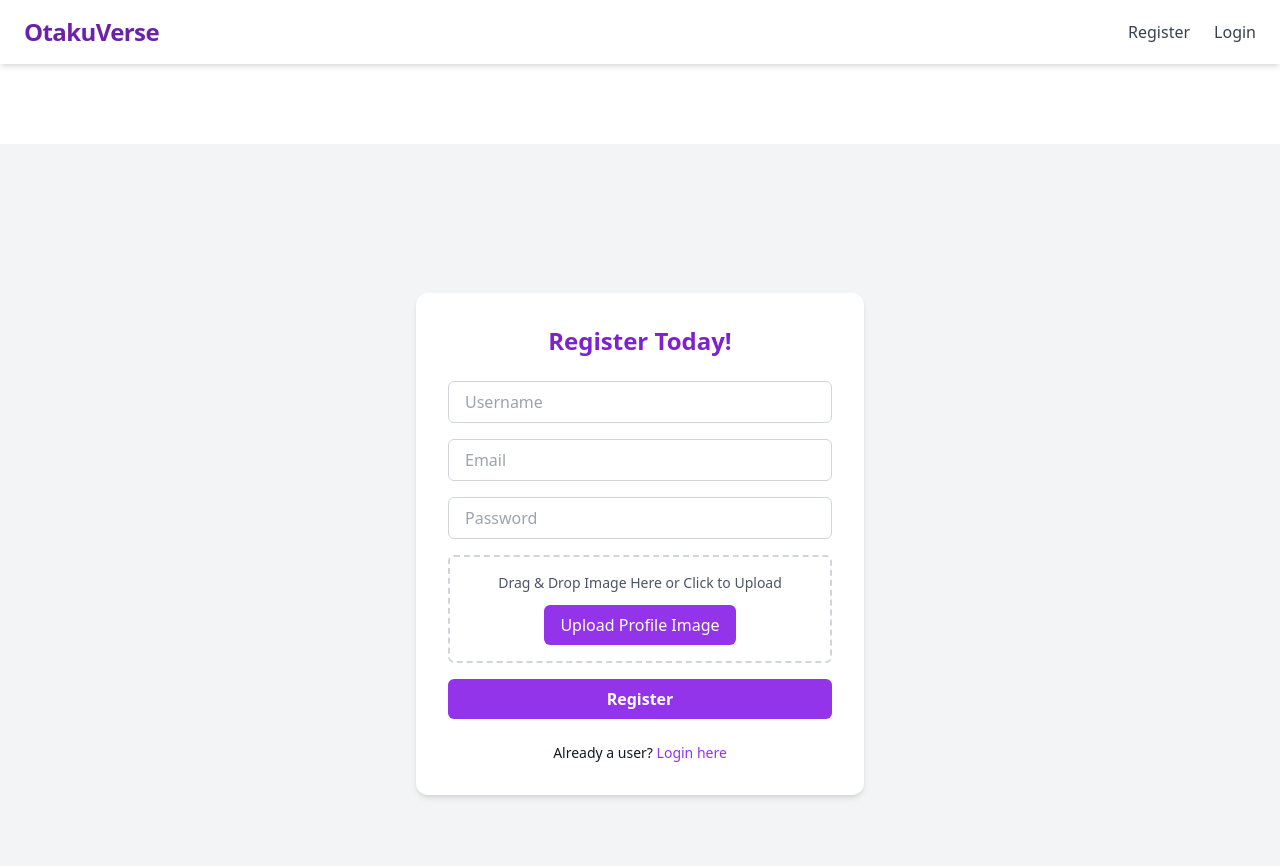
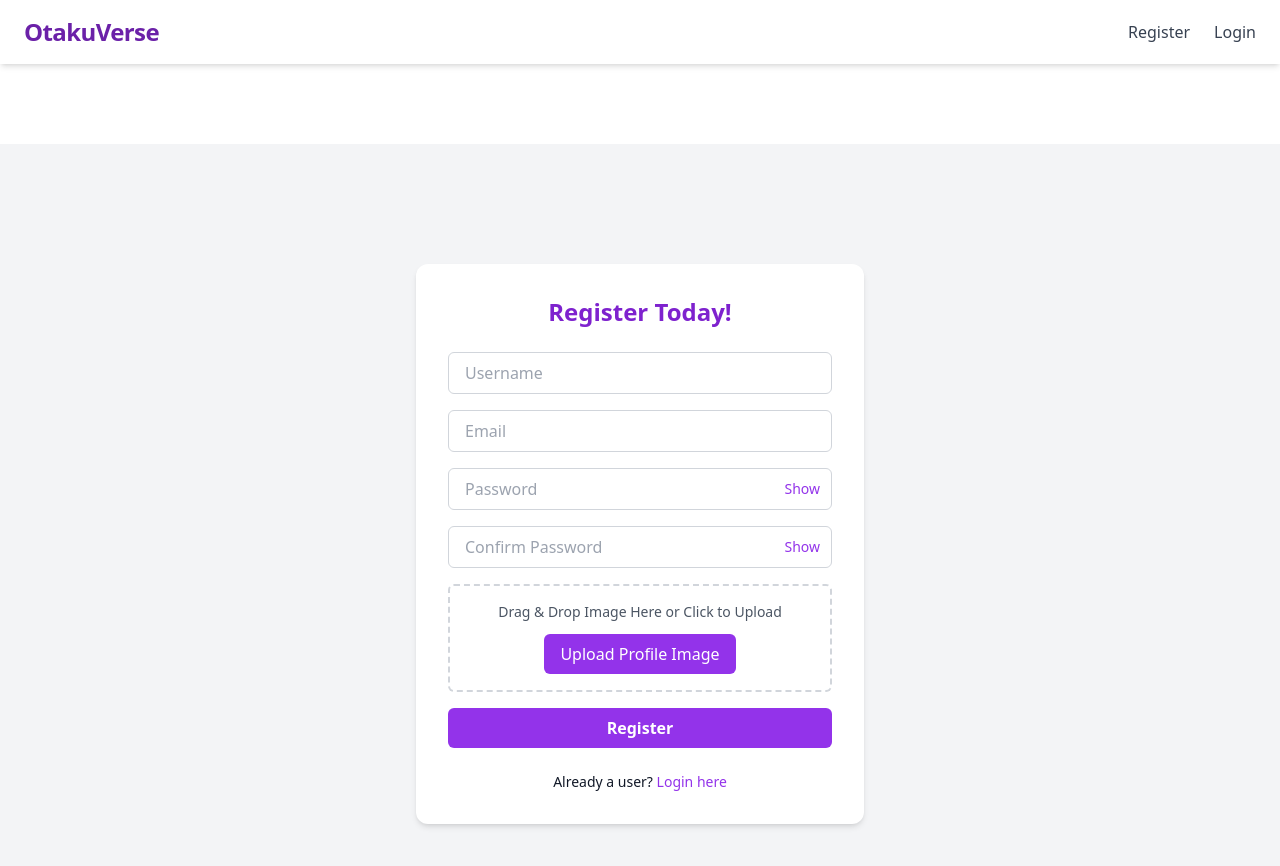
Before and after one commit to JoeyZ56/Otakuverse-Blog-Frontend, a Next.js app: page /register in a window 1280 px wide. Shown: the top 866 px of the page. Built offline with nearby package versions, Linux system fonts and the light colour scheme.

Commit message:
added state and logic for show and hide password on forms

```diff
--- a/src/app/(dashboard)/(auth)/login/page.jsx
+++ b/src/app/(dashboard)/(auth)/login/page.jsx
@@ -6,6 +6,7 @@ import Link from "next/link";
 
 const Login = () => {
   const [form, setForm] = useState({ email: "", password: "" });
+  const [showPassword, setShowPassword] = useState(false);
   const [error, setError] = useState("");
   const [success, setSuccess] = useState("");
   const [loading, setLoading] = useState(false);
@@ -69,14 +70,24 @@ const Login = () => {
             required
             className="w-full px-4 py-2 border border-gray-300 rounded-md focus:outline-none focus:ring-2 focus:ring-purple-500"
           />
+          <div className="relative">
             <input
               name="password"
-            type="password"
+              type={showPassword ? "text" : "password"}
+              value={form.password}
               onChange={handleChange}
               placeholder="Password"
               required
-            className="w-full px-4 py-2 border border-gray-300 rounded-md focus:outline-none focus:ring-2 focus:ring-purple-500"
+              className="w-full px-4 py-2 pr-12 border border-gray-300 rounded-md focus:outline-none focus:ring-2 focus:ring-purple-500"
             />
+            <button
+              type="button"
+              onClick={() => setShowPassword((prev) => !prev)}
+              className="absolute text-sm text-purple-600 -translate-y-1/2 top-1/2 right-3 hover:underline"
+            >
+              {showPassword ? "Hide" : "Show"}
+            </button>
+          </div>
 
           <button
             type="submit"
--- a/src/app/(dashboard)/(auth)/register/page.jsx
+++ b/src/app/(dashboard)/(auth)/register/page.jsx
@@ -3,6 +3,7 @@ import React, { useState } from "react";
 import Link from "next/link";
 import { useRouter } from "next/navigation";
 import ImageUploader from "@/components/DragAndDropImage";
+import { fromJSON } from "postcss";
 
 const Register = () => {
   const [form, setForm] = useState({
@@ -10,6 +11,9 @@ const Register = () => {
     email: "",
     password: "",
   });
+  const [confirmPassword, setConfirmPassword] = useState("");
+  const [showPassword, setShowPassword] = useState(false);
+  const [showConfirmPassword, setShowConfirmPassword] = useState(false);
   const [userImage, setUserImage] = useState(null);
   const [loading, setLoading] = useState(false);
   const [error, setError] = useState(false);
@@ -24,6 +28,11 @@ const Register = () => {
     e.preventDefault();
 
     try {
+      if (form.password !== confirmPassword) {
+        setError("Passwords do not match");
+        return;
+      }
+
       setLoading(true);
 
       const formData = new FormData();
@@ -74,14 +83,42 @@ const Register = () => {
             required
             className="w-full px-4 py-2 border border-gray-300 rounded-md focus:outline-none focus:ring-2 focus:ring-purple-500"
           />
+          {error && <p className="font-bold text-red-500">* {error}</p>}
+          <div className="relative">
             <input
               name="password"
-            type="password"
+              type={showPassword ? "text" : "password"}
+              value={form.password}
               onChange={handleChange}
               placeholder="Password"
               required
+              className="w-full px-4 py-2 pr-12 border border-gray-300 rounded-md focus:outline-none focus:ring-2 focus:ring-purple-500"
+            />
+            <button
+              type="button"
+              onClick={() => setShowPassword((prev) => !prev)}
+              className="absolute text-sm text-purple-600 -translate-y-1/2 top-1/2 right-3 hover:underline"
+            >
+              {showPassword ? "Hide" : "Show"}
+            </button>
+          </div>
+          <div className="relative">
+            <input
+              type={showConfirmPassword ? "text" : "password"}
+              value={confirmPassword}
+              onChange={(e) => setConfirmPassword(e.target.value)}
+              placeholder="Confirm Password"
+              required
               className="w-full px-4 py-2 border border-gray-300 rounded-md focus:outline-none focus:ring-2 focus:ring-purple-500"
             />
+            <button
+              type="button"
+              onClick={() => setShowConfirmPassword((prev) => !prev)}
+              className="absolute text-sm text-purple-600 -translate-y-1/2 top-1/2 right-3 hover:underline"
+            >
+              {showConfirmPassword ? "Hide" : "Show"}
+            </button>
+          </div>
 
           <ImageUploader
             onFileSelect={(file) => setUserImage(file)}
```
Lines whose indentation alone changed are shown as unchanged.
